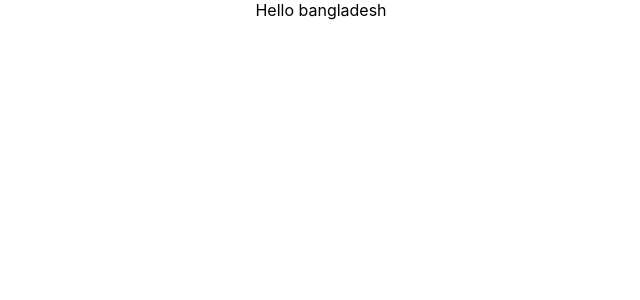
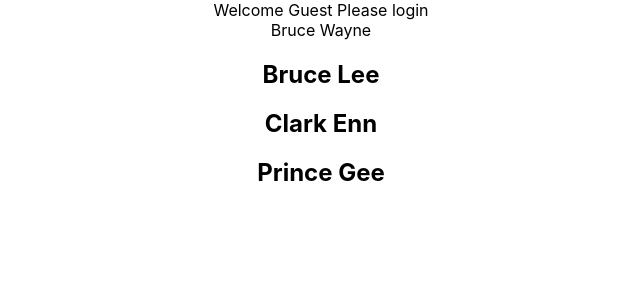
Before and after one commit to Shakil57375/Typescript-tutorial, a React (Create React App) app in the folder React_TypeScript/react-typescript-demo/: page / in a window 1280 px wide. Shown: the top 300 px of the page, without its empty margins (319-959 px from the left). Built offline with nearby package versions, Linux system fonts and the light colour scheme.

Commit message:
array of object type added

```diff
--- a/React_TypeScript/react-typescript-demo/src/App.tsx
+++ b/React_TypeScript/react-typescript-demo/src/App.tsx
@@ -1,12 +1,34 @@
-import './App.css';
-import Greet from './Components/Greet';
+import "./App.css";
+import Greet from "./Components/Greet";
+import Person from "./Components/Person";
+import PersonList from "./Components/PersonList";
 
-function App() {
+const App = () => {
+  const PersonName = {
+    first: "Bruce",
+    last: "Wayne",
+  };
+  const nameList = [
+    {
+      first: "Bruce",
+      last: "Lee",
+    },
+    {
+      first: "Clark",
+      last: "Enn",
+    },
+    {
+      first: "Prince",
+      last: "Gee",
+    },
+  ];
   return (
     <div className="App">
-     <Greet name = "bangladesh"/>
+      <Greet name="bangladesh" messageCount={10} isLoggedIn={false} />
+      <Person name={PersonName} />
+      <PersonList names = {nameList} />
     </div>
   );
-}
+};
 
 export default App;
--- a/React_TypeScript/react-typescript-demo/src/Components/Greet.tsx
+++ b/React_TypeScript/react-typescript-demo/src/Components/Greet.tsx
@@ -1,10 +1,16 @@
 type GreetProps = {
-    name : string
-}
-export const Greet = (props : GreetProps) => {
+  name: string;
+  messageCount: number;
+  isLoggedIn: boolean;
+};
+export const Greet = (props: GreetProps) => {
   return (
-    <div>Hello {props.name}</div>
-  )
-}
+    <div>
+      {props.isLoggedIn
+        ? `Welcome ${props.name} You have ${props.messageCount}  todo`
+        : "Welcome Guest Please login"}
+    </div>
+  );
+};
 
-export default Greet
+export default Greet;
--- /dev/null
+++ b/React_TypeScript/react-typescript-demo/src/Components/Person.tsx
@@ -0,0 +1,13 @@
+type PersonProps ={
+    name : {
+        first : string
+        last : string
+    }
+}
+const Person = (props : PersonProps) => {
+  return (
+    <div>{props.name.first} {props.name.last}</div>
+  )
+}
+
+export default Person
--- /dev/null
+++ b/React_TypeScript/react-typescript-demo/src/Components/PersonList.tsx
@@ -0,0 +1,19 @@
+type PersonListProps = {
+    names: {
+        first : string,
+        last : string
+    }[]
+}
+const PersonList = (props : PersonListProps) => {
+  return (
+    <div>
+        {props.names.map(name => {
+            return (
+                <h2 key={name.first}>{name.first} {name.last}</h2>
+            )
+        })}
+    </div>
+  )
+}
+
+export default PersonList
```
